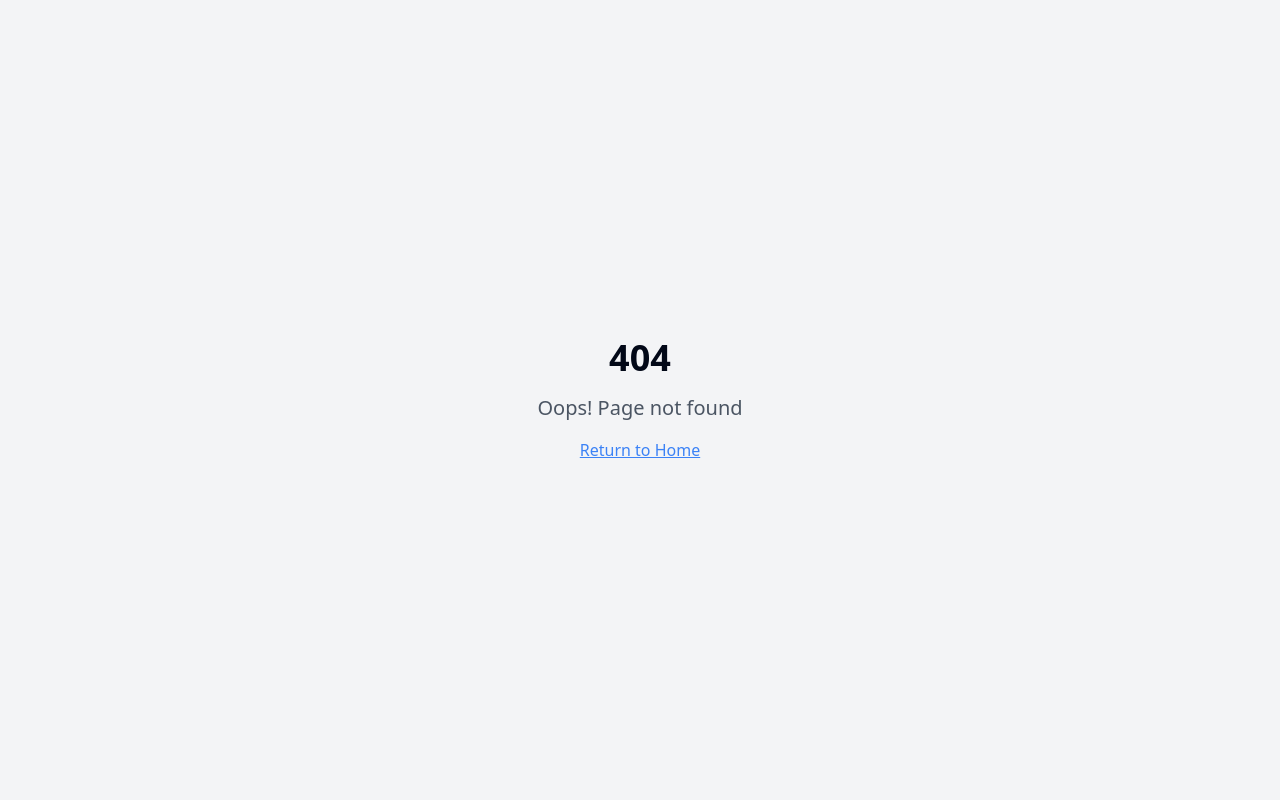
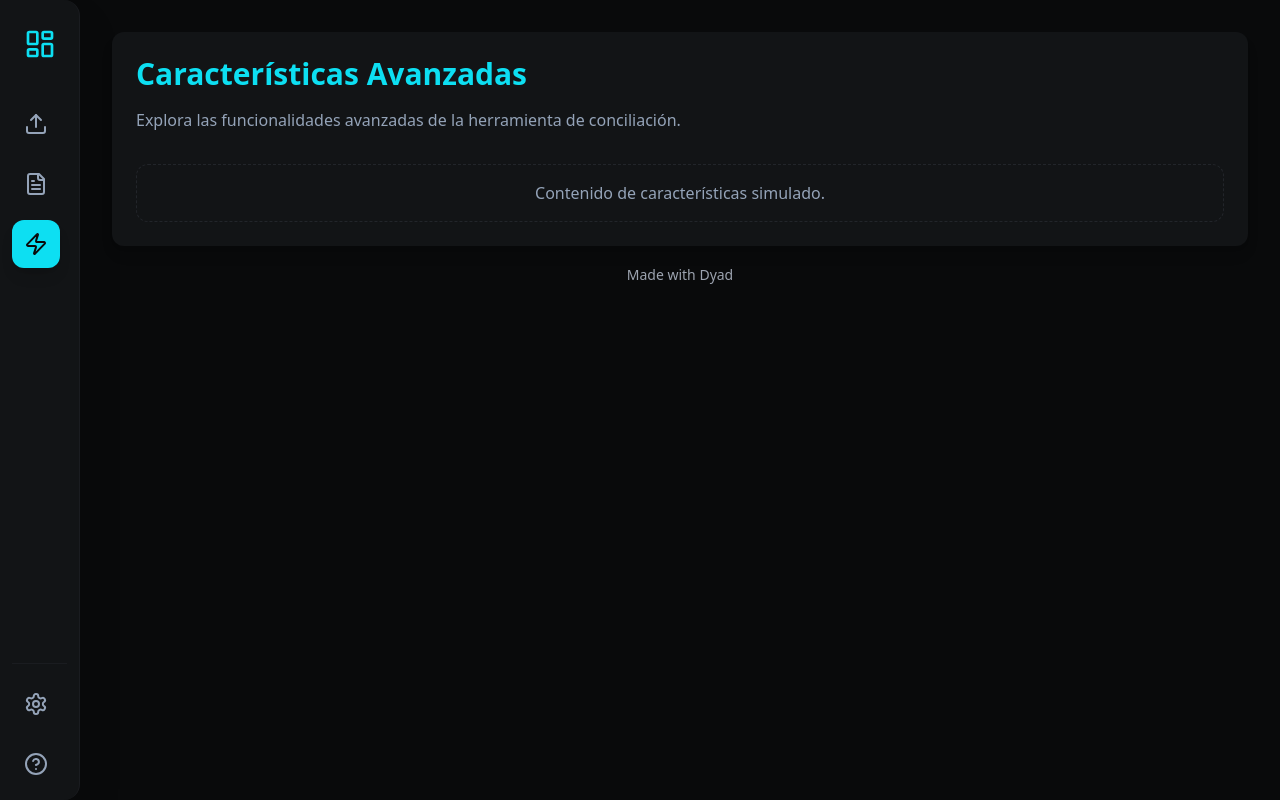
Before and after one commit to JuanLinarez/radiant-puffin-blink, a React (Vite) app: page /features in a window 1280 px wide. Before the commit this address had no page. Built offline with nearby package versions, Linux system fonts and the light colour scheme.

Commit message:
[dyad] Añadiendo páginas de marcador de posición para las rutas de navegación - wrote 5 file(s)

```diff
--- a/src/App.tsx
+++ b/src/App.tsx
@@ -5,6 +5,10 @@ import { QueryClient, QueryClientProvider } from "@tanstack/react-query";
 import { BrowserRouter, Routes, Route } from "react-router-dom";
 import Index from "./pages/Index";
 import NotFound from "./pages/NotFound";
+import Results from "./pages/Results";
+import Features from "./pages/Features";
+import Settings from "./pages/Settings";
+import Help from "./pages/Help";
 
 const queryClient = new QueryClient();
 
@@ -16,6 +20,10 @@ const App = () => (
       <BrowserRouter>
         <Routes>
           <Route path="/" element={<Index />} />
+          <Route path="/results" element={<Results />} />
+          <Route path="/features" element={<Features />} />
+          <Route path="/settings" element={<Settings />} />
+          <Route path="/help" element={<Help />} />
           {/* ADD ALL CUSTOM ROUTES ABOVE THE CATCH-ALL "*" ROUTE */}
           <Route path="*" element={<NotFound />} />
         </Routes>
--- /dev/null
+++ b/src/pages/Features.tsx
@@ -0,0 +1,20 @@
+import React from 'react';
+import AppLayout from '@/components/AppLayout';
+import { MadeWithDyad } from '@/components/made-with-dyad';
+
+const Features: React.FC = () => {
+  return (
+    <AppLayout>
+      <div className="p-6 bg-card rounded-xl shadow-lg">
+        <h1 className="text-3xl font-bold text-primary mb-4">Características Avanzadas</h1>
+        <p className="text-muted-foreground">Explora las funcionalidades avanzadas de la herramienta de conciliación.</p>
+        <div className="mt-8 p-4 border border-dashed rounded-lg text-center text-muted-foreground">
+          Contenido de características simulado.
+        </div>
+      </div>
+      <MadeWithDyad />
+    </AppLayout>
+  );
+};
+
+export default Features;
--- /dev/null
+++ b/src/pages/Help.tsx
@@ -0,0 +1,20 @@
+import React from 'react';
+import AppLayout from '@/components/AppLayout';
+import { MadeWithDyad } from '@/components/made-with-dyad';
+
+const Help: React.FC = () => {
+  return (
+    <AppLayout>
+      <div className="p-6 bg-card rounded-xl shadow-lg">
+        <h1 className="text-3xl font-bold text-primary mb-4">Ayuda y Soporte</h1>
+        <p className="text-muted-foreground">Encuentra guías, tutoriales y contacta a soporte.</p>
+        <div className="mt-8 p-4 border border-dashed rounded-lg text-center text-muted-foreground">
+          Contenido de ayuda simulado.
+        </div>
+      </div>
+      <MadeWithDyad />
+    </AppLayout>
+  );
+};
+
+export default Help;
--- /dev/null
+++ b/src/pages/Results.tsx
@@ -0,0 +1,20 @@
+import React from 'react';
+import AppLayout from '@/components/AppLayout';
+import { MadeWithDyad } from '@/components/made-with-dyad';
+
+const Results: React.FC = () => {
+  return (
+    <AppLayout>
+      <div className="p-6 bg-card rounded-xl shadow-lg">
+        <h1 className="text-3xl font-bold text-primary mb-4">Resultados de Reconciliación</h1>
+        <p className="text-muted-foreground">Aquí se mostrarán los resultados detallados de la conciliación una vez que se ejecute el proceso.</p>
+        <div className="mt-8 p-4 border border-dashed rounded-lg text-center text-muted-foreground">
+          Contenido de resultados simulado.
+        </div>
+      </div>
+      <MadeWithDyad />
+    </AppLayout>
+  );
+};
+
+export default Results;
--- /dev/null
+++ b/src/pages/Settings.tsx
@@ -0,0 +1,20 @@
+import React from 'react';
+import AppLayout from '@/components/AppLayout';
+import { MadeWithDyad } from '@/components/made-with-dyad';
+
+const Settings: React.FC = () => {
+  return (
+    <AppLayout>
+      <div className="p-6 bg-card rounded-xl shadow-lg">
+        <h1 className="text-3xl font-bold text-primary mb-4">Ajustes de la Aplicación</h1>
+        <p className="text-muted-foreground">Configura las preferencias generales de la aplicación.</p>
+        <div className="mt-8 p-4 border border-dashed rounded-lg text-center text-muted-foreground">
+          Contenido de ajustes simulado.
+        </div>
+      </div>
+      <MadeWithDyad />
+    </AppLayout>
+  );
+};
+
+export default Settings;
```
